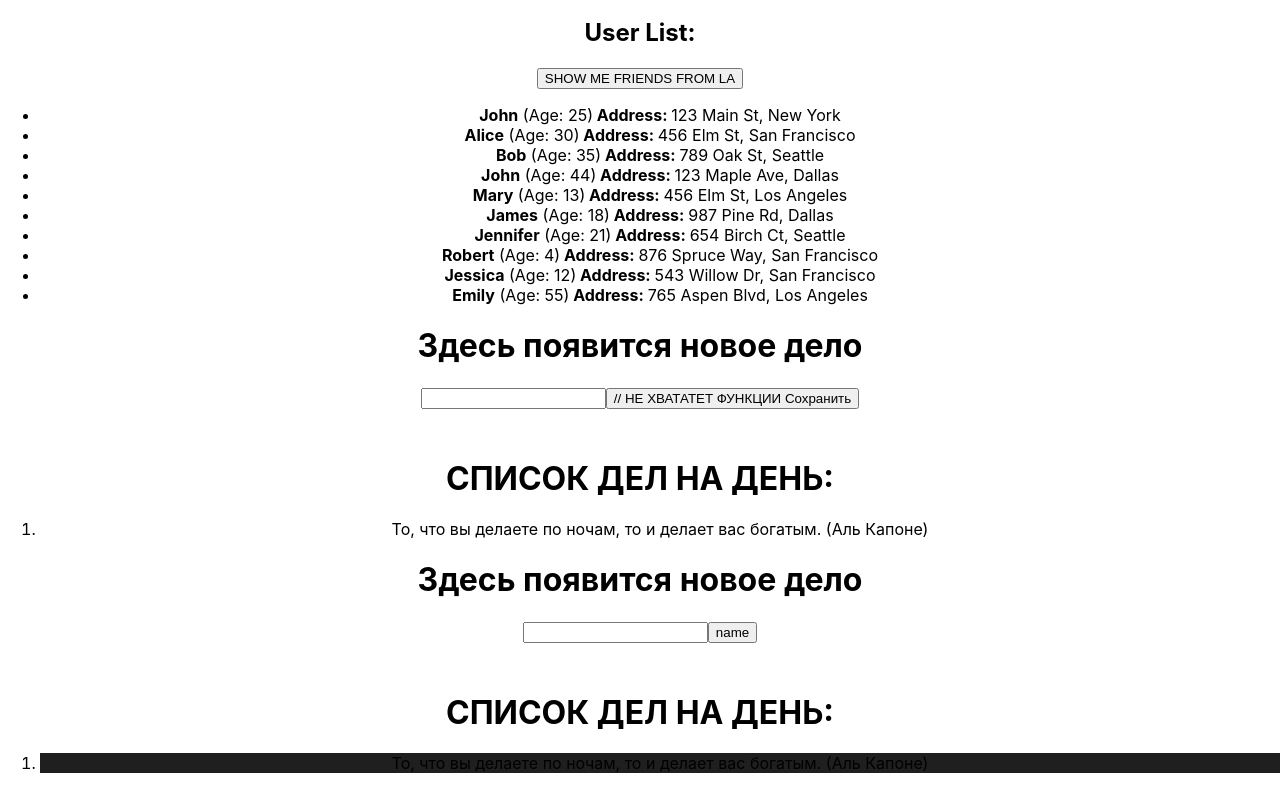
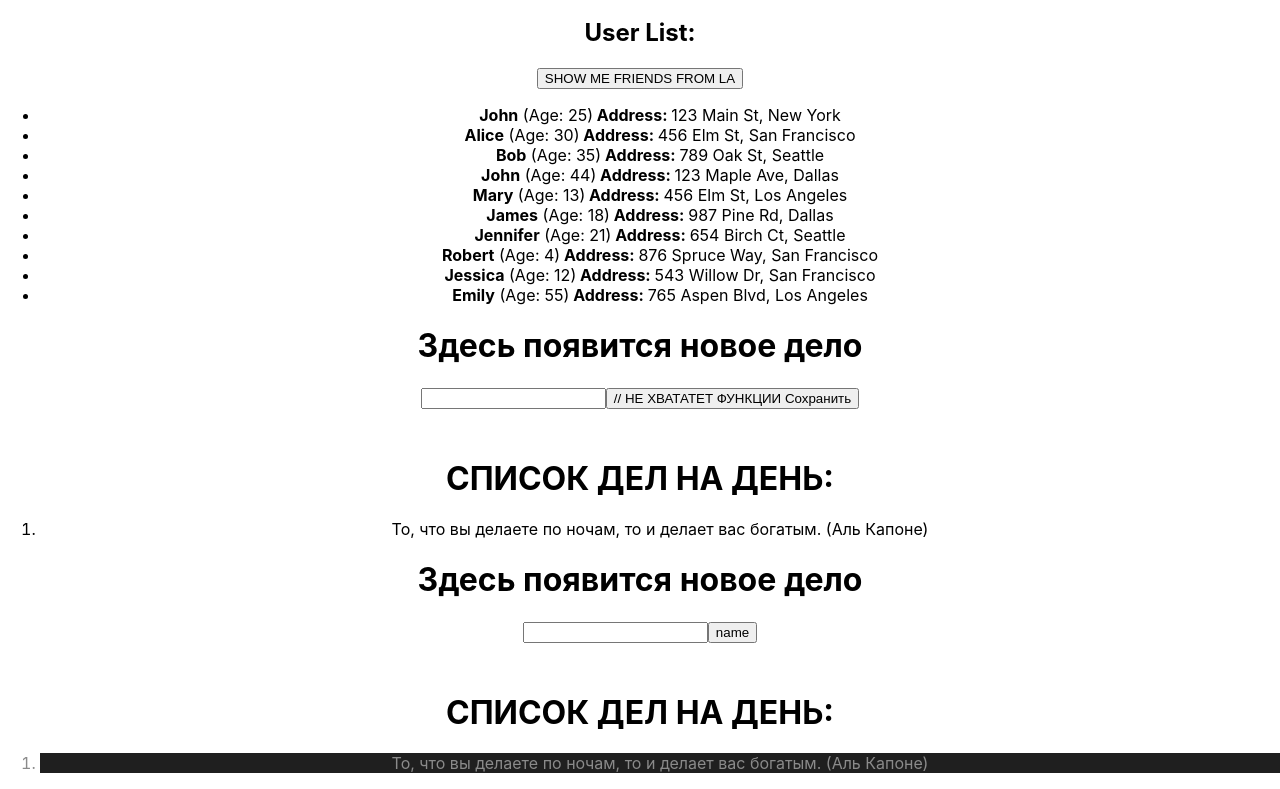
Before and after one commit to Ivanushkin-Vlad/hwIT, a React (Create React App) app: page / in a window 1280 px wide. Shown: the part 271-1060 px from the top of the page. Built offline with nearby package versions, Linux system fonts and the light colour scheme.

Commit message:
refactoring className

```diff
--- a/src/HW/4/HW4.module.css
+++ b/src/HW/4/HW4.module.css
@@ -1,3 +1,4 @@
-.chetNechet{
-    background-color: rgba(31,31,31);
+.chetNechet {
+    background-color: #1f1f1f;
+    color: #8a8a8a;
 }
```
